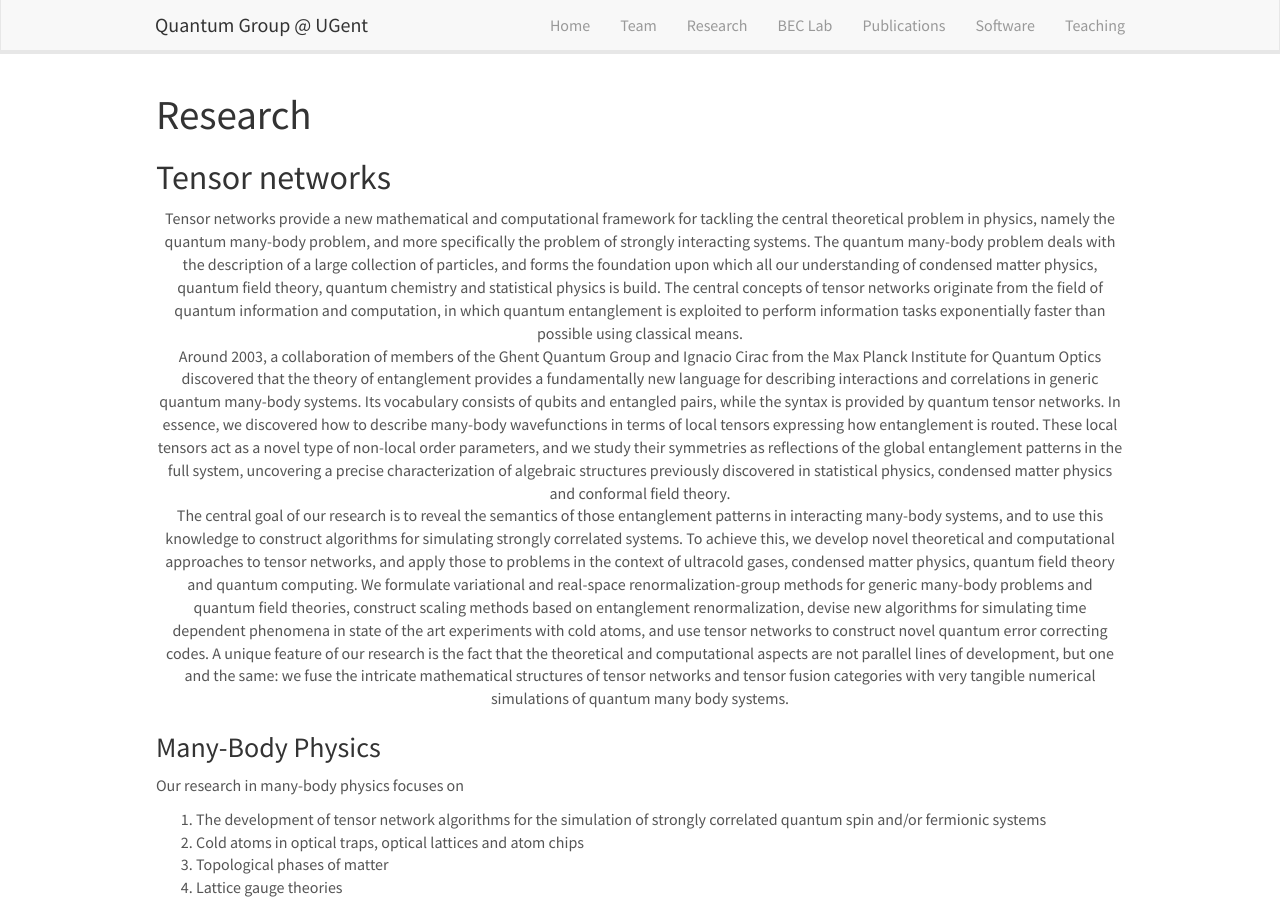
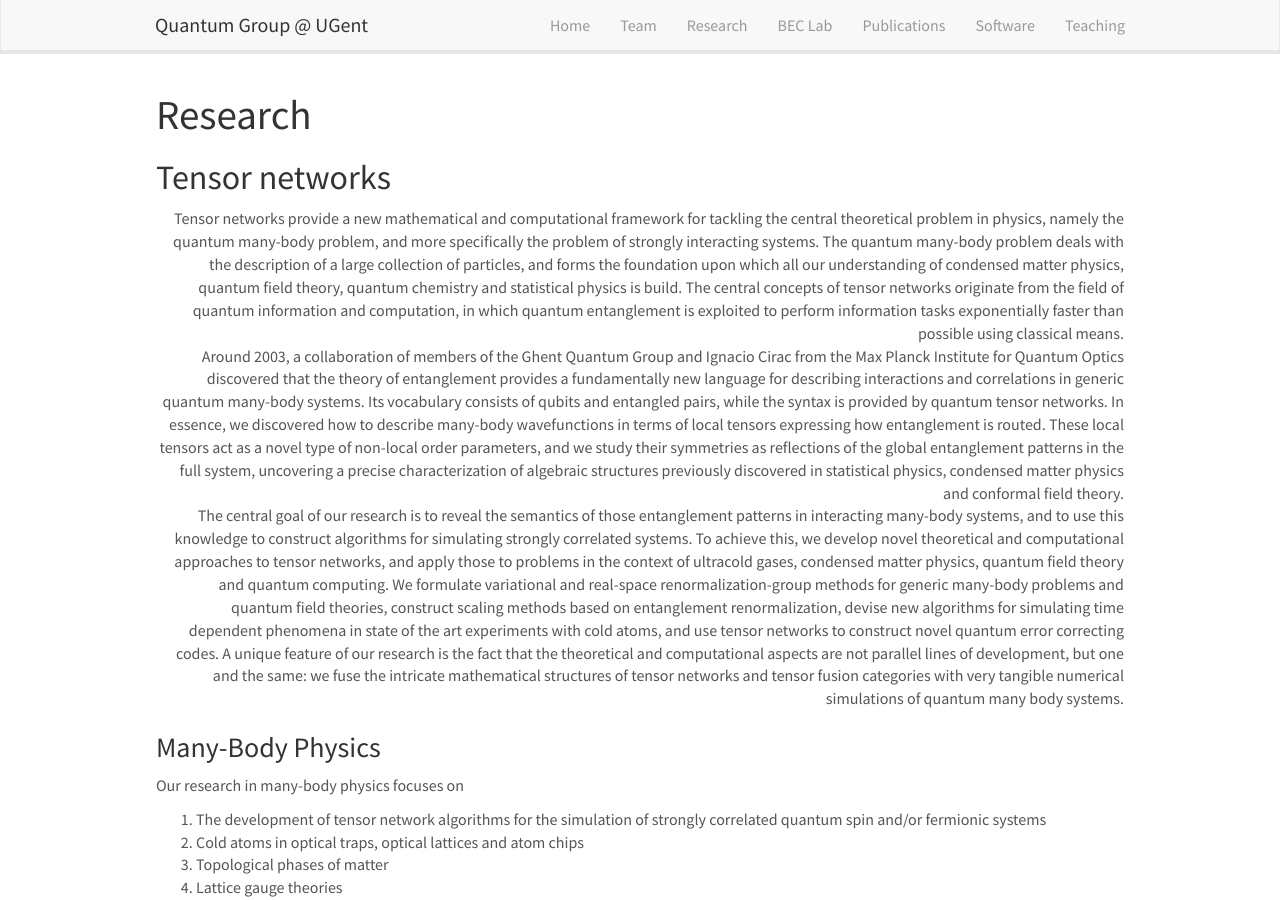
Before and after one commit to quantumghent/quantumghent.github.io, a Jekyll site: the page built from _pages/research.md, in a window 1280 px wide and 900 px high. Built offline with Jekyll 4.4.1, drawn with Linux system fonts in a browser that asks for light colours; nearby versions of some CDN libraries.

Commit message:
Update research.md

```diff
--- a/_pages/research.md
+++ b/_pages/research.md
@@ -10,7 +10,7 @@ permalink: /research/
 
 ## Tensor networks
 
-<p style="text-align:center;">
+<p style="text-align:right;">
 Tensor networks provide a new mathematical and computational framework for tackling the central theoretical problem in physics, namely the quantum many-body problem, and more specifically the problem of strongly interacting systems.  The quantum many-body problem deals with the description of a large collection of particles, and forms the foundation upon which all our understanding of condensed matter physics, quantum field theory, quantum chemistry and statistical physics is build. The central concepts of tensor networks originate from the field of quantum information and computation, in which quantum entanglement is exploited to perform information tasks exponentially faster than possible using classical means.<br>
 Around 2003, a collaboration of members of the Ghent Quantum Group and Ignacio Cirac from the Max Planck Institute for Quantum Optics discovered that the theory of entanglement provides a fundamentally new language for describing interactions and correlations in generic quantum many-body systems. Its vocabulary consists of qubits and entangled pairs, while the syntax is provided by quantum tensor networks. In essence, we discovered how to describe many-body wavefunctions in terms of local tensors expressing how entanglement is routed. These local tensors act as a novel type of non-local order parameters, and we study their symmetries as reflections of the global entanglement patterns in the full system, uncovering a precise characterization of algebraic structures previously discovered in statistical physics, condensed matter physics and conformal field theory.<br>
 The central goal of our research is to reveal the semantics of those entanglement patterns in interacting many-body systems, and to use this knowledge to construct algorithms for simulating strongly correlated systems. To achieve this, we develop novel theoretical and computational approaches to tensor networks, and apply those to problems in the context of ultracold gases, condensed matter physics, quantum field theory and quantum computing. We  formulate variational and real-space renormalization-group methods for generic many-body problems and quantum field theories, construct scaling methods based on entanglement renormalization, devise new algorithms for simulating time dependent phenomena in state of the art experiments with cold atoms, and use tensor networks to construct novel quantum error correcting codes. A unique feature of our research is the fact that the theoretical and computational aspects are not parallel lines of development, but one and the same: we fuse the intricate mathematical structures of tensor networks and tensor fusion categories with very tangible numerical simulations of quantum many body systems.
```
